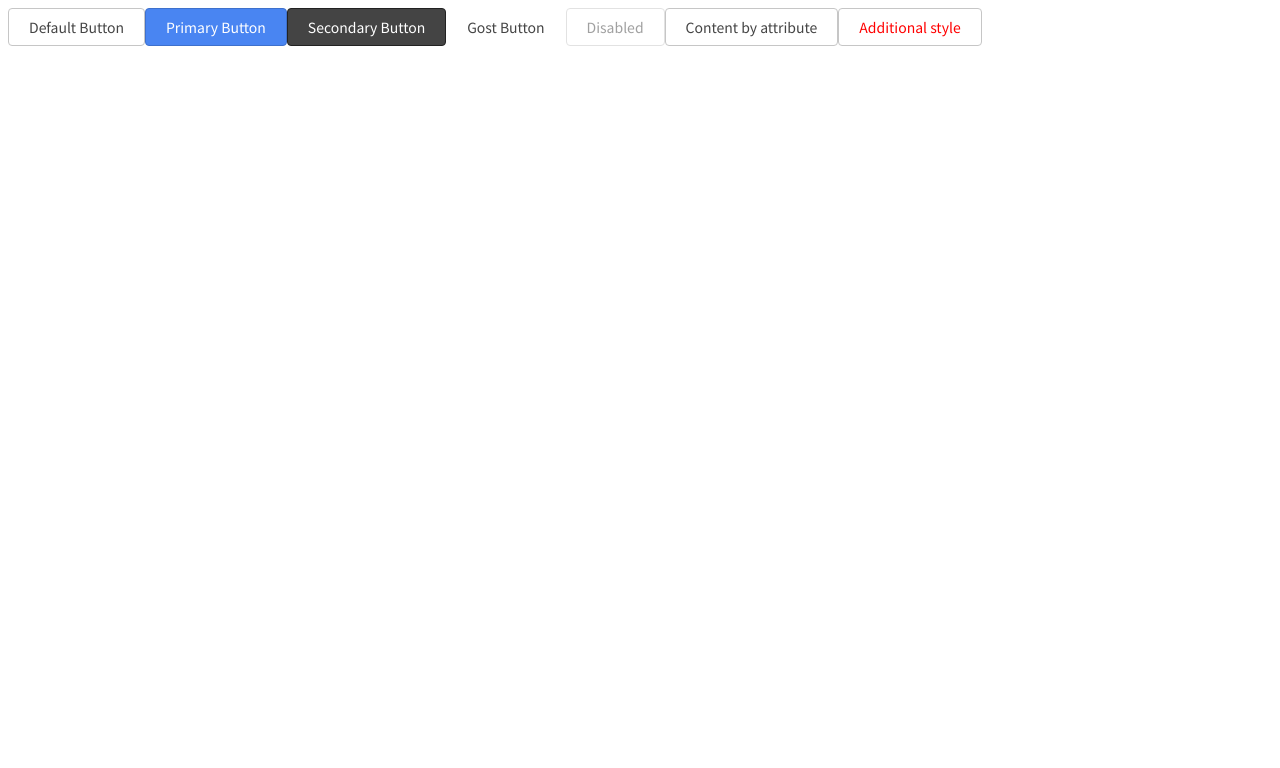
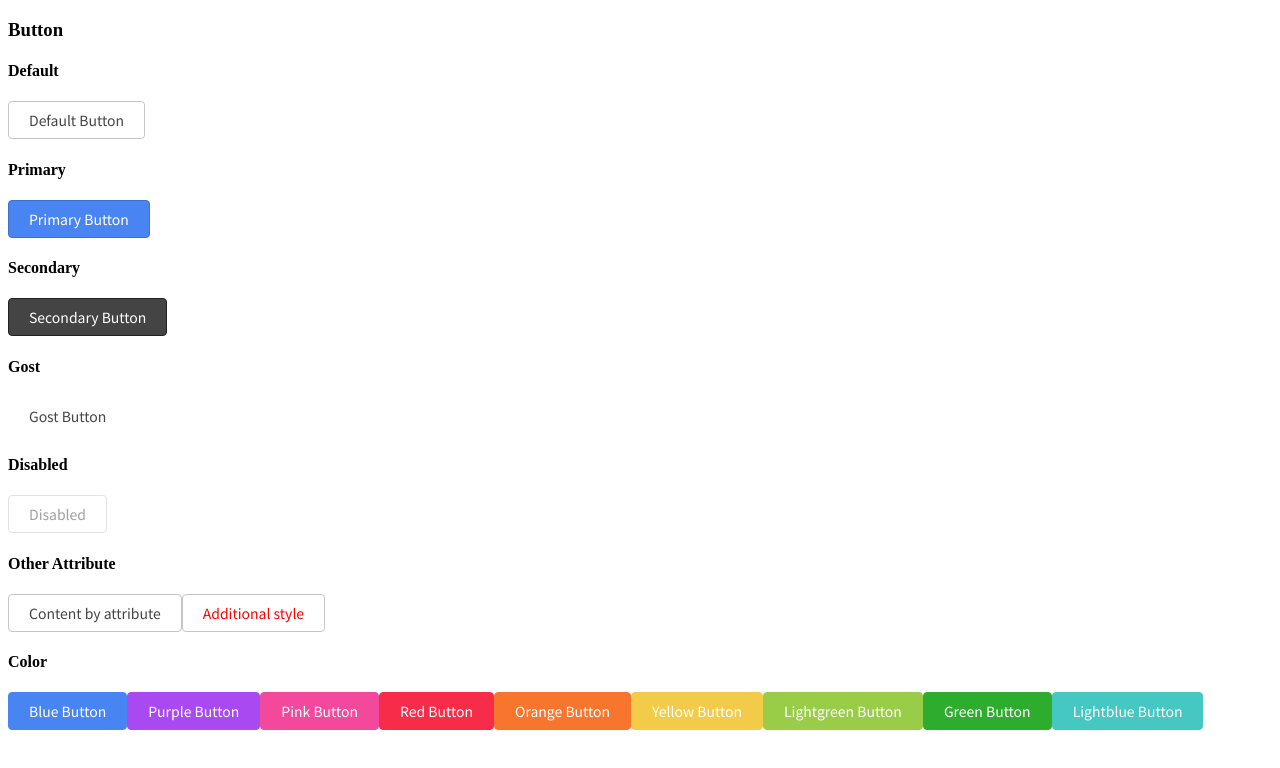
Before and after one commit to usagi-f/react-components, a Next.js app: page / in a window 1280 px wide. Shown: the top 768 px of the page. Built offline with nearby package versions, Linux system fonts and the light colour scheme.

Commit message:
add button colors

```diff
--- a/pages/index.js
+++ b/pages/index.js
@@ -3,13 +3,30 @@ import Button from '../src/Button'
 
 const Index = () => (
   <Fragment>
+    <h3>Button</h3>
+    <h4>Default</h4>
     <Button>Default Button</Button>
+    <h4>Primary</h4>
     <Button type="primary">Primary Button</Button>
+    <h4>Secondary</h4>
     <Button type="secondary">Secondary Button</Button>
+    <h4>Gost</h4>
     <Button type="gost">Gost Button</Button>
+    <h4>Disabled</h4>
     <Button disabled>Disabled</Button>
+    <h4>Other Attribute</h4>
     <Button content="Content by attribute" />
     <Button style={{ color: 'red' }}>Additional style</Button>
+    <h4>Color</h4>
+    <Button color="blue">Blue Button</Button>
+    <Button color="purple">Purple Button</Button>
+    <Button color="pink">Pink Button</Button>
+    <Button color="red">Red Button</Button>
+    <Button color="orange">Orange Button</Button>
+    <Button color="yellow">Yellow Button</Button>
+    <Button color="lightgreen">Lightgreen Button</Button>
+    <Button color="green">Green Button</Button>
+    <Button color="lightblue">Lightblue Button</Button>
   </Fragment>
 )
 
--- a/src/Button/index.js
+++ b/src/Button/index.js
@@ -9,6 +9,7 @@ const getAttribute = props => {
       baseStyle: true,
       [selectType]: true,
       disabled: props.disabled,
+      [props.color]: props.color !== undefined,
     }),
     disabled: props.disabled,
     tabIndex: props.disabled ? '-1' : 0,
--- a/src/Button/styles.js
+++ b/src/Button/styles.js
@@ -19,6 +19,13 @@ export default css`
 }
 .baseStyle:focus {
   box-shadow: rgba(0, 0, 0, .1) 0 0 0 2px;
+}
+.disabled {
+  opacity: .5;
+  cursor: default;
+}
+.disabled:hover {
+  background-color: initial;
 }
 .default {
   color: ${variable.color.gray100};
@@ -56,11 +63,94 @@ export default css`
 .gost:focus {
   background-color: ${variable.color.gray20};
 }
-.disabled {
-  opacity: .5;
-  cursor: default;
+.blue {
+  color: ${variable.color.white};
+  background-color: ${variable.color.blue};
+  border-color: ${variable.color.blue};
 }
-.disabled:hover {
-  background-color: initial;
+.blue:hover,
+.blue:focus {
+  color: ${variable.color.blue};
+  background-color: ${variable.color.white};
+}
+.purple {
+  color: ${variable.color.white};
+  background-color: ${variable.color.purple};
+  border-color: ${variable.color.purple};
+}
+.purple:hover,
+.purple:focus {
+  color: ${variable.color.purple};
+  background-color: ${variable.color.white};
+}
+.pink {
+  color: ${variable.color.white};
+  background-color: ${variable.color.pink};
+  border-color: ${variable.color.pink};
+}
+.pink:hover,
+.pink:focus {
+  color: ${variable.color.pink};
+  background-color: ${variable.color.white};
+}
+.red {
+  color: ${variable.color.white};
+  background-color: ${variable.color.red};
+  border-color: ${variable.color.red};
+}
+.red:hover,
+.red:focus {
+  color: ${variable.color.red};
+  background-color: ${variable.color.white};
+}
+.orange {
+  color: ${variable.color.white};
+  background-color: ${variable.color.orange};
+  border-color: ${variable.color.orange};
+}
+.orange:hover,
+.orange:focus {
+  color: ${variable.color.orange};
+  background-color: ${variable.color.white};
+}
+.yellow {
+  color: ${variable.color.white};
+  background-color: ${variable.color.yellow};
+  border-color: ${variable.color.yellow};
+}
+.yellow:hover,
+.yellow:focus {
+  color: ${variable.color.yellow};
+  background-color: ${variable.color.white};
+}
+.lightgreen {
+  color: ${variable.color.white};
+  background-color: ${variable.color.lightgreen};
+  border-color: ${variable.color.lightgreen};
+}
+.lightgreen:hover,
+.lightgreen:focus {
+  color: ${variable.color.lightgreen};
+  background-color: ${variable.color.white};
+}
+.green {
+  color: ${variable.color.white};
+  background-color: ${variable.color.green};
+  border-color: ${variable.color.green};
+}
+.green:hover,
+.green:focus {
+  color: ${variable.color.green};
+  background-color: ${variable.color.white};
+}
+.lightblue {
+  color: ${variable.color.white};
+  background-color: ${variable.color.lightblue};
+  border-color: ${variable.color.lightblue};
+}
+.lightblue:hover,
+.lightblue:focus {
+  color: ${variable.color.lightblue};
+  background-color: ${variable.color.white};
 }
 `
```
